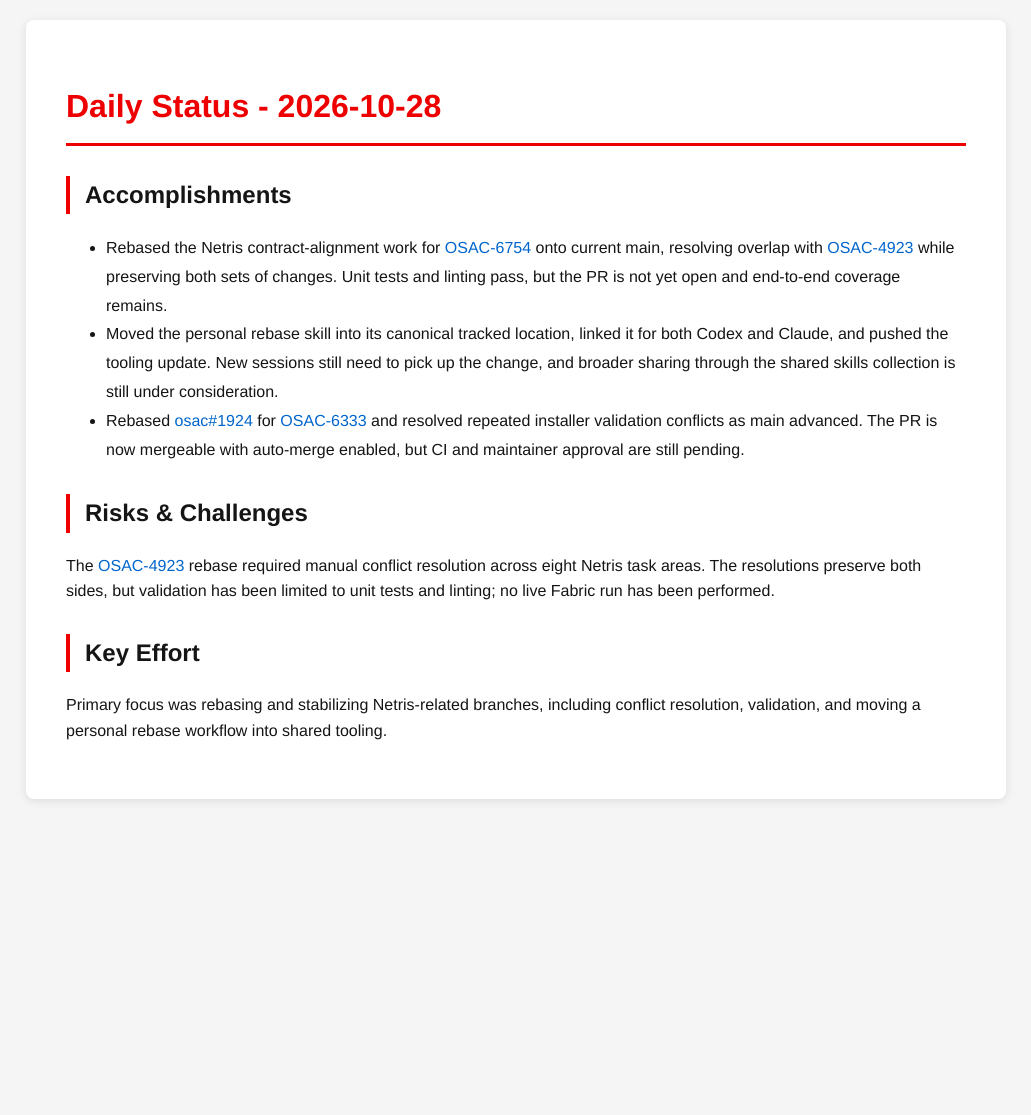
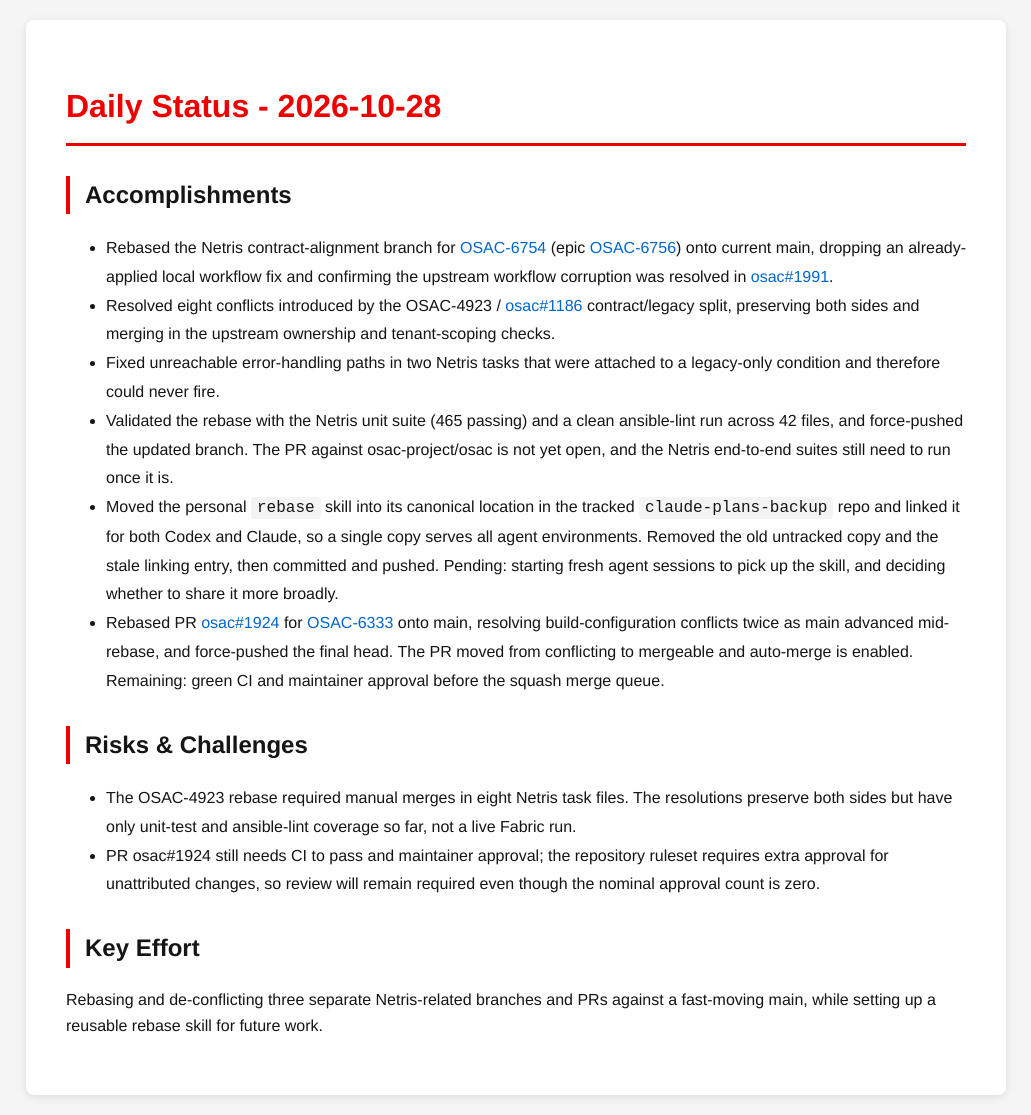
Before and after one commit to tzvatot/daily-status, a Jekyll site: the page built from 2026-10-28.md, in a window 1280 px wide. Shown: the whole page, without its empty margins (124-1155 px from the left). Built offline with Jekyll 4.4.1, drawn with Linux system fonts in a browser that asks for light colours; before the commit the page ends 900 px from its top, so only the background shows below that.

Commit message:
Daily status update - 2026-10-28

```diff
--- a/2026-10-28.md
+++ b/2026-10-28.md
@@ -7,12 +7,16 @@
 # Daily Status - 2026-10-28
 
 ## Accomplishments
-- Rebased the Netris contract-alignment work for [OSAC-6754](https://redhat.atlassian.net/browse/OSAC-6754) onto current main, resolving overlap with [OSAC-4923](https://redhat.atlassian.net/browse/OSAC-4923) while preserving both sets of changes. Unit tests and linting pass, but the PR is not yet open and end-to-end coverage remains.
-- Moved the personal rebase skill into its canonical tracked location, linked it for both Codex and Claude, and pushed the tooling update. New sessions still need to pick up the change, and broader sharing through the shared skills collection is still under consideration.
-- Rebased [osac#1924](https://github.com/osac-project/osac/pull/1924) for [OSAC-6333](https://redhat.atlassian.net/browse/OSAC-6333) and resolved repeated installer validation conflicts as main advanced. The PR is now mergeable with auto-merge enabled, but CI and maintainer approval are still pending.
+- Rebased the Netris contract-alignment branch for [OSAC-6754](https://redhat.atlassian.net/browse/OSAC-6754) (epic [OSAC-6756](https://redhat.atlassian.net/browse/OSAC-6756)) onto current main, dropping an already-applied local workflow fix and confirming the upstream workflow corruption was resolved in [osac#1991](https://github.com/osac-project/osac/pull/1991).
+- Resolved eight conflicts introduced by the OSAC-4923 / [osac#1186](https://github.com/osac-project/osac/pull/1186) contract/legacy split, preserving both sides and merging in the upstream ownership and tenant-scoping checks.
+- Fixed unreachable error-handling paths in two Netris tasks that were attached to a legacy-only condition and therefore could never fire.
+- Validated the rebase with the Netris unit suite (465 passing) and a clean ansible-lint run across 42 files, and force-pushed the updated branch. The PR against osac-project/osac is not yet open, and the Netris end-to-end suites still need to run once it is.
+- Moved the personal `rebase` skill into its canonical location in the tracked `claude-plans-backup` repo and linked it for both Codex and Claude, so a single copy serves all agent environments. Removed the old untracked copy and the stale linking entry, then committed and pushed. Pending: starting fresh agent sessions to pick up the skill, and deciding whether to share it more broadly.
+- Rebased PR [osac#1924](https://github.com/osac-project/osac/pull/1924) for [OSAC-6333](https://redhat.atlassian.net/browse/OSAC-6333) onto main, resolving build-configuration conflicts twice as main advanced mid-rebase, and force-pushed the final head. The PR moved from conflicting to mergeable and auto-merge is enabled. Remaining: green CI and maintainer approval before the squash merge queue.
 
 ## Risks & Challenges
-The [OSAC-4923](https://redhat.atlassian.net/browse/OSAC-4923) rebase required manual conflict resolution across eight Netris task areas. The resolutions preserve both sides, but validation has been limited to unit tests and linting; no live Fabric run has been performed.
+- The OSAC-4923 rebase required manual merges in eight Netris task files. The resolutions preserve both sides but have only unit-test and ansible-lint coverage so far, not a live Fabric run.
+- PR osac#1924 still needs CI to pass and maintainer approval; the repository ruleset requires extra approval for unattributed changes, so review will remain required even though the nominal approval count is zero.
 
 ## Key Effort
-Primary focus was rebasing and stabilizing Netris-related branches, including conflict resolution, validation, and moving a personal rebase workflow into shared tooling.
+Rebasing and de-conflicting three separate Netris-related branches and PRs against a fast-moving main, while setting up a reusable rebase skill for future work.
```
